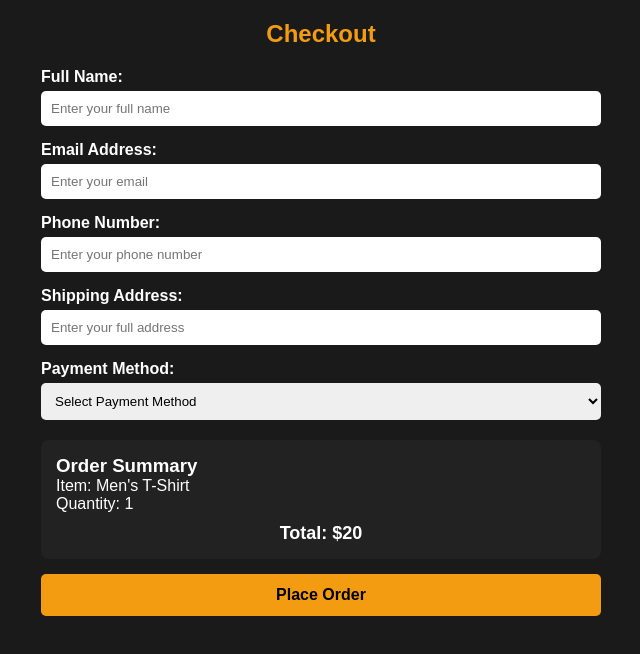
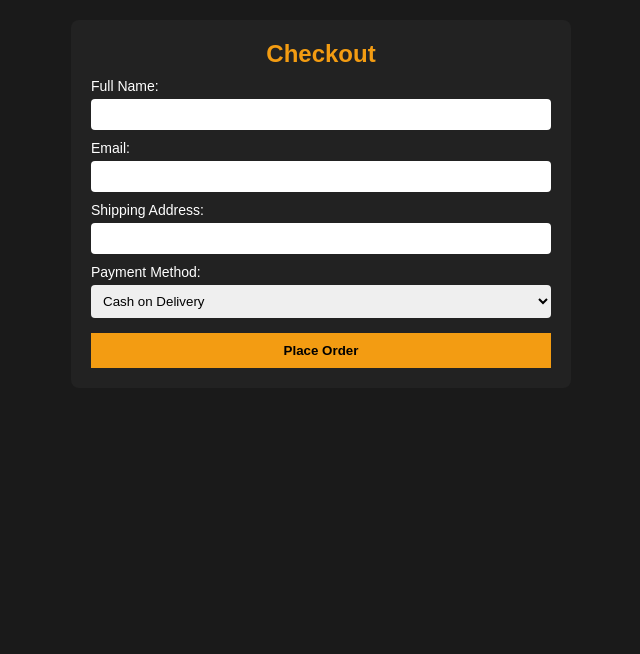
Before and after one commit to atulgautam001/AlphaWear, a plain HTML site: page index.html in a window 1280 px wide. Shown: the whole page, without its empty margins (319-959 px from the left). Drawn offline with Linux system fonts and the light colour scheme.

Commit message:
Update index.html

```diff
--- a/index.html
+++ b/index.html
@@ -3,89 +3,48 @@
 <head>
     <meta charset="UTF-8">
     <meta name="viewport" content="width=device-width, initial-scale=1.0">
-    <meta name="description" content="Checkout - Complete your order securely.">
-    <meta name="keywords" content="checkout, order, payment, buy online, men's fashion">
-    <title>Checkout | Men's Fashion Store</title>
-
+    <title>Checkout - Men's Fashion Store</title>
     <style>
         * { margin: 0; padding: 0; box-sizing: border-box; font-family: Arial, sans-serif; }
-        body { background: #1a1a1a; color: white; }
-        .container { width: 90%; max-width: 600px; margin: auto; padding: 20px; }
-        h2 { text-align: center; margin-bottom: 20px; color: #f39c12; }
-        .form-group { margin-bottom: 15px; }
-        label { display: block; margin-bottom: 5px; font-weight: bold; }
-        input, select { width: 100%; padding: 10px; border-radius: 5px; border: none; }
-        input:focus, select:focus { outline: 2px solid #f39c12; }
-        .order-summary { background: #222; padding: 15px; border-radius: 8px; margin-top: 20px; }
-        .total { font-size: 18px; font-weight: bold; margin-top: 10px; text-align: center; }
-        .btn { width: 100%; padding: 12px; background: #f39c12; border: none; color: black; cursor: pointer; font-size: 16px; font-weight: bold; margin-top: 15px; border-radius: 5px; }
+        body { background: #1a1a1a; color: white; padding: 20px; }
+        .container { width: 90%; max-width: 500px; margin: auto; background: #222; padding: 20px; border-radius: 8px; }
+        h2 { text-align: center; color: #f39c12; }
+        label { display: block; margin-top: 10px; font-size: 14px; }
+        input, select { width: 100%; padding: 8px; margin-top: 5px; border: none; border-radius: 4px; }
+        .btn { width: 100%; padding: 10px; background: #f39c12; border: none; color: black; cursor: pointer; font-weight: bold; margin-top: 15px; }
         .btn:hover { background: #d98d00; }
     </style>
-
-    <script>
-        function validateForm() {
-            let name = document.getElementById("name").value;
-            let email = document.getElementById("email").value;
-            let phone = document.getElementById("phone").value;
-            let address = document.getElementById("address").value;
-            let payment = document.getElementById("payment").value;
-
-            if (name === "" || email === "" || phone === "" || address === "" || payment === "") {
-                alert("Please fill all fields!");
-                return false;
-            }
-            alert("Order Placed Successfully!");
-            return true;
-        }
-    </script>
 </head>
 <body>
 
     <div class="container">
         <h2>Checkout</h2>
+        <form id="checkout-form">
+            <label for="name">Full Name:</label>
+            <input type="text" id="name" required>
 
-        <form onsubmit="return validateForm()">
-            <div class="form-group">
-                <label for="name">Full Name:</label>
-                <input type="text" id="name" placeholder="Enter your full name">
-            </div>
+            <label for="email">Email:</label>
+            <input type="email" id="email" required>
 
-            <div class="form-group">
-                <label for="email">Email Address:</label>
-                <input type="email" id="email" placeholder="Enter your email">
-            </div>
+            <label for="address">Shipping Address:</label>
+            <input type="text" id="address" required>
 
-            <div class="form-group">
-                <label for="phone">Phone Number:</label>
-                <input type="text" id="phone" placeholder="Enter your phone number">
-            </div>
-
-            <div class="form-group">
-                <label for="address">Shipping Address:</label>
-                <input type="text" id="address" placeholder="Enter your full address">
-            </div>
-
-            <div class="form-group">
-                <label for="payment">Payment Method:</label>
-                <select id="payment">
-                    <option value="">Select Payment Method</option>
-                    <option value="cod">Cash on Delivery</option>
-                    <option value="credit">Credit Card</option>
-                    <option value="debit">Debit Card</option>
-                    <option value="crypto">Crypto Payment</option>
-                </select>
-            </div>
-
-            <div class="order-summary">
-                <h3>Order Summary</h3>
-                <p>Item: Men's T-Shirt</p>
-                <p>Quantity: 1</p>
-                <p class="total">Total: $20</p>
-            </div>
+            <label for="payment">Payment Method:</label>
+            <select id="payment" required>
+                <option value="cod">Cash on Delivery</option>
+            </select>
 
             <button type="submit" class="btn">Place Order</button>
         </form>
     </div>
 
+    <script>
+        document.getElementById("checkout-form").addEventListener("submit", function(event) {
+            event.preventDefault();
+            alert("Order Placed Successfully! Payment will be collected on delivery.");
+            window.location.href = "index.html"; // Order ke baad homepage pe redirect
+        });
+    </script>
+
 </body>
 </html>
```
